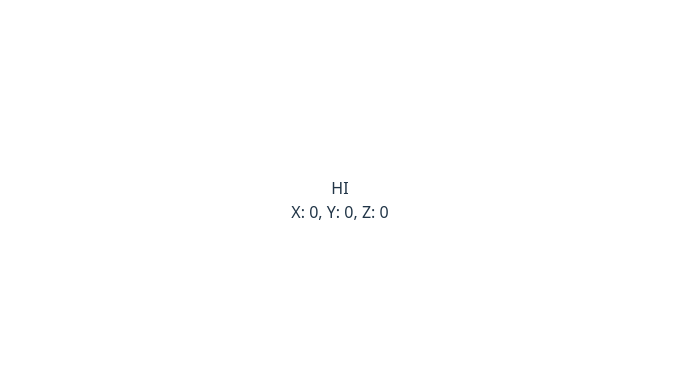
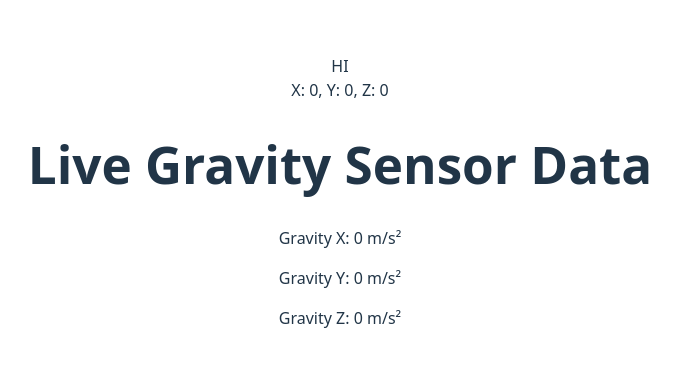
Before and after one commit to LestlinRobins/mobile-sensor-testing, a React (Vite) app: page / in a window 1280 px wide. Shown: the part 200-566 px from the top of the page, without its empty margins (300-980 px from the left). Built offline with nearby package versions, Linux system fonts and the light colour scheme.

Commit message:
Trial of gravity sensor api

```diff
--- a/src/App.jsx
+++ b/src/App.jsx
@@ -25,12 +25,39 @@ function App() {
       window.removeEventListener("devicemotion", handleMotion);
     };
   }, []);
+  const [gravity, setGravity] = useState({ x: 0, y: 0, z: 0 });
+
+  useEffect(() => {
+    if ("GravitySensor" in window) {
+      try {
+        const sensor = new GravitySensor({ frequency: 60 });
+        sensor.addEventListener("reading", () => {
+          setGravity({
+            x: sensor.x?.toFixed(2),
+            y: sensor.y?.toFixed(2),
+            z: sensor.z?.toFixed(2),
+          });
+        });
+        sensor.start();
+      } catch (error) {
+        console.error("Gravity Sensor error:", error);
+      }
+    } else {
+      console.warn("Gravity Sensor API not supported in this browser.");
+    }
+  }, []);
   return (
     <>
       <div>HI</div>
       <div>
         X: {acceleration.x}, Y: {acceleration.y}, Z: {acceleration.z}
       </div>
+      <div className="p-4 text-center">
+        <h1 className="text-xl font-bold mb-4">Live Gravity Sensor Data</h1>
+        <p>Gravity X: {gravity.x} m/s²</p>
+        <p>Gravity Y: {gravity.y} m/s²</p>
+        <p>Gravity Z: {gravity.z} m/s²</p>
+      </div>
     </>
   );
 }
```
